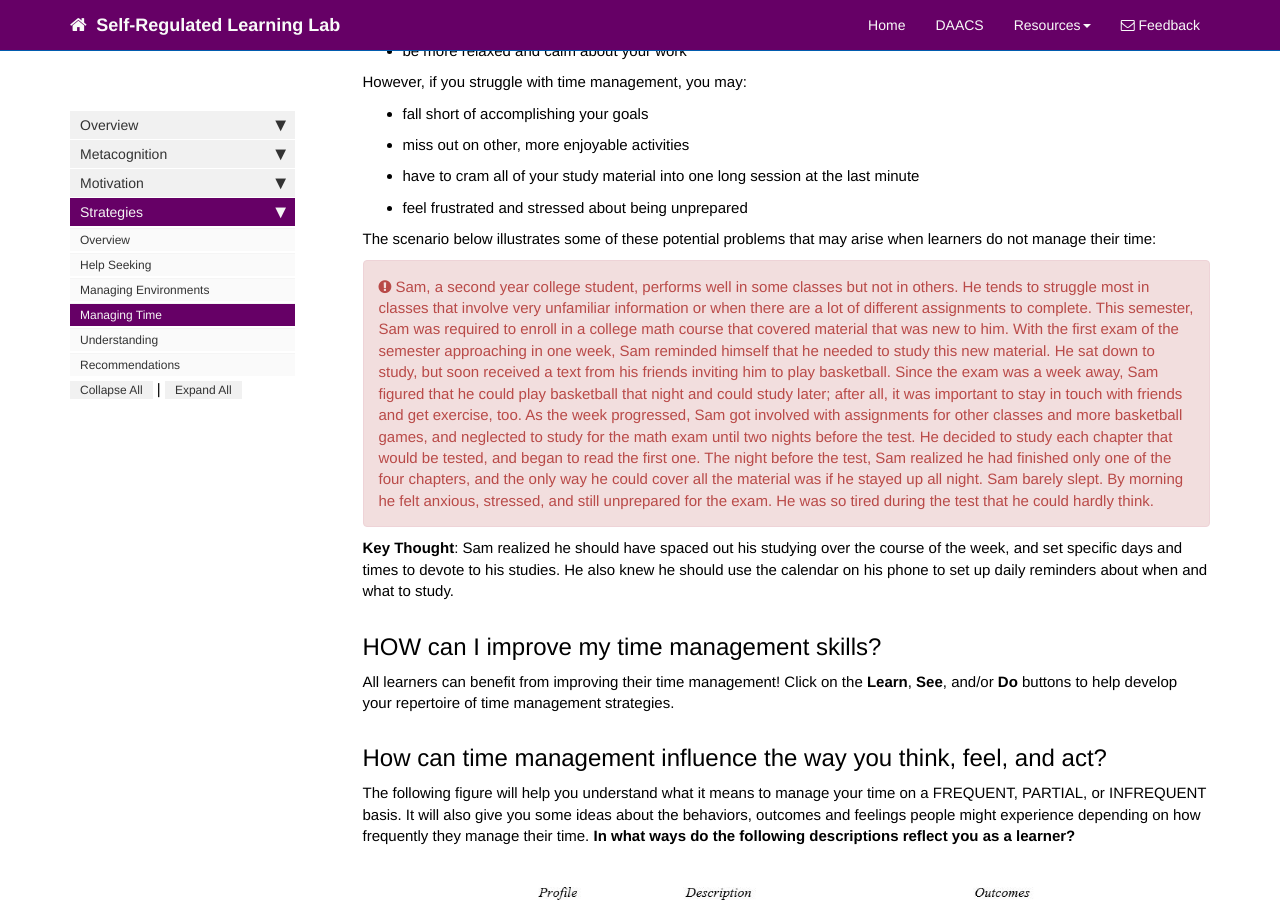
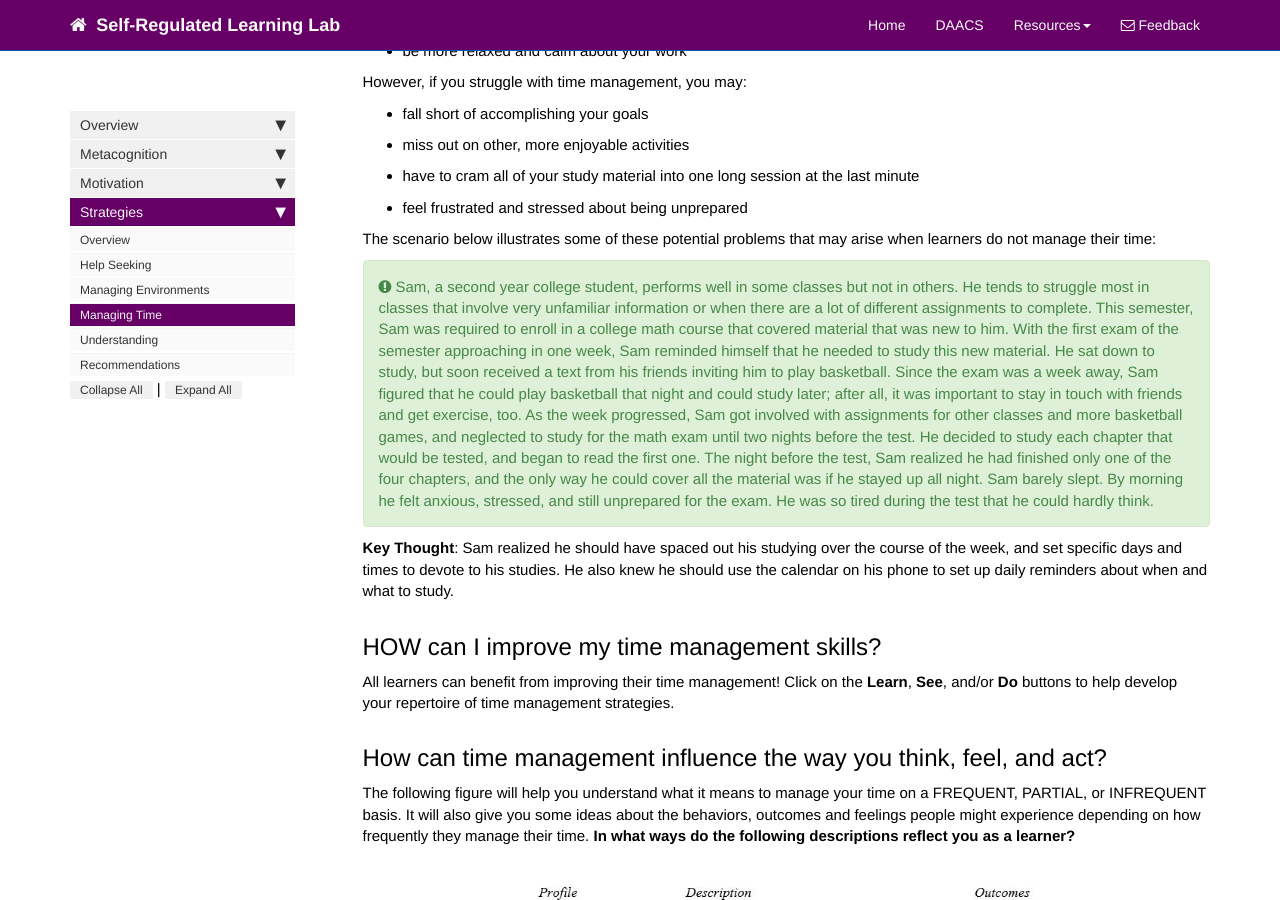
Before and after one commit to dfranklin02/SRL, a Jekyll site: the page built from docs/pages/strategies/managing_time.md, in a window 1280 px wide and 900 px high, scrolled down 1101 px. Built offline with Jekyll 4.4.1, drawn with Linux system fonts in a browser that asks for light colours; nearby versions of some CDN libraries; comment, search, counter and statistics services are not loaded.

Commit message:
Update managing_time.md

```diff
--- a/docs/pages/strategies/managing_time.md
+++ b/docs/pages/strategies/managing_time.md
@@ -37,7 +37,7 @@ However, if you struggle with time management, you may:
 
 The scenario below illustrates some of these potential problems that may arise when learners do not manage their time:
 
-<div markdown="span" class="alert alert-danger" role="alert"><i class="fa fa-exclamation-circle"></i>
+<div markdown="span" class="alert alert-success" role="alert"><i class="fa fa-exclamation-circle"></i>
 Sam, a second year college student, performs well in some classes but not in others. He tends to struggle most in classes that involve very unfamiliar information or when there are a lot of different assignments to complete. This semester, Sam was required to enroll in a college math course that covered material that was new to him. With the first exam of the semester approaching in one week, Sam reminded himself that he needed to study this new material. He sat down to study, but soon received a text from his friends inviting him to play basketball. Since the exam was a week away, Sam figured that he could play basketball that night and could study later; after all, it was important to stay in touch with friends and get exercise, too. As the week progressed, Sam got involved with assignments for other classes and more basketball games, and neglected to study for the math exam until two nights before the test. He decided to study each chapter that would be tested, and began to read the first one. The night before the test, Sam realized he had finished only one of the four chapters, and the only way he could cover all the material was if he stayed up all night. Sam barely slept. By morning he felt anxious, stressed, and still unprepared for the exam. He was so tired during the test that he could hardly think.
 </div>
 
```
